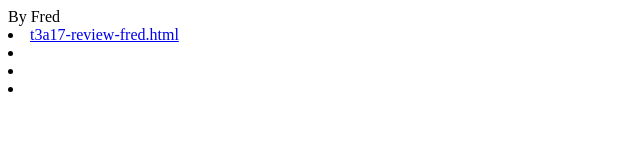
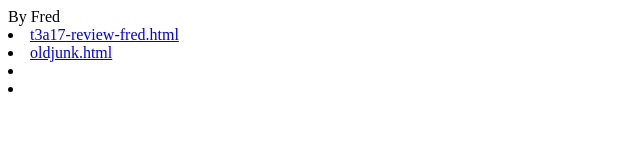
Before and after one commit to hpssjellis/robotics-trash, a plain HTML site: page index.html in a window 1280 px wide. Shown: the whole page, without its empty margins (0-640 px from the left). Drawn offline with Linux system fonts and the light colour scheme.

Commit message:
Update index.html

```diff
--- a/index.html
+++ b/index.html
@@ -8,7 +8,7 @@ By Fred<br>
 
 <li><a href="t3a17-review-fred.html">t3a17-review-fred.html</a>
 
-<li><a href=""></a>
+<li><a href="oldjunk.html">oldjunk.html</a>
 
 <li><a href=""></a>
 
```
